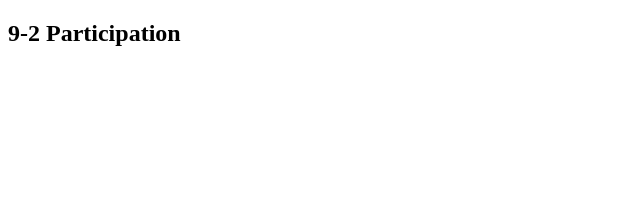
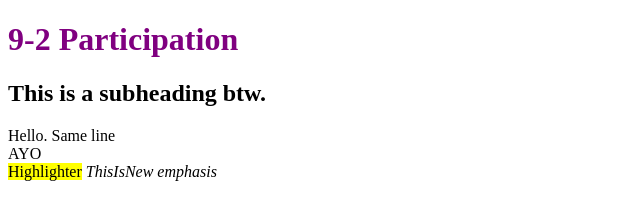
Before and after one commit to GU-Web-Dev-2025/participation-2-html-SamCarter14, a plain HTML site: page index.html in a window 1280 px wide. Shown: the whole page, without its empty margins (0-640 px from the left). Drawn offline with Linux system fonts and the light colour scheme.

Commit message:
added new elements

```diff
--- a/index.html
+++ b/index.html
@@ -4,8 +4,17 @@
     <meta charset="UTF-8">
     <meta name="viewport" content="width=device-width, initial-scale=1.0">
     <title>9-2 Participation</title>
+    <link rel="icon" type="image/x-icon" href="favicon.ico">
 </head>
 <body>
-    <h2>9-2 Participation</h2>
+    <h1 style="color: purple">9-2 Participation</h1>
+    <h2>This is a subheading btw.</h2>
+    <span>Hello.</span>
+    <span>Same line</span>
+    <div> AYO </div>
+    <mark>Highlighter</mark>
+    <var>ThisIsNew</var>
+    <kbd></kbd>
+    <em>emphasis</em>
 </body>
 </html>
```
